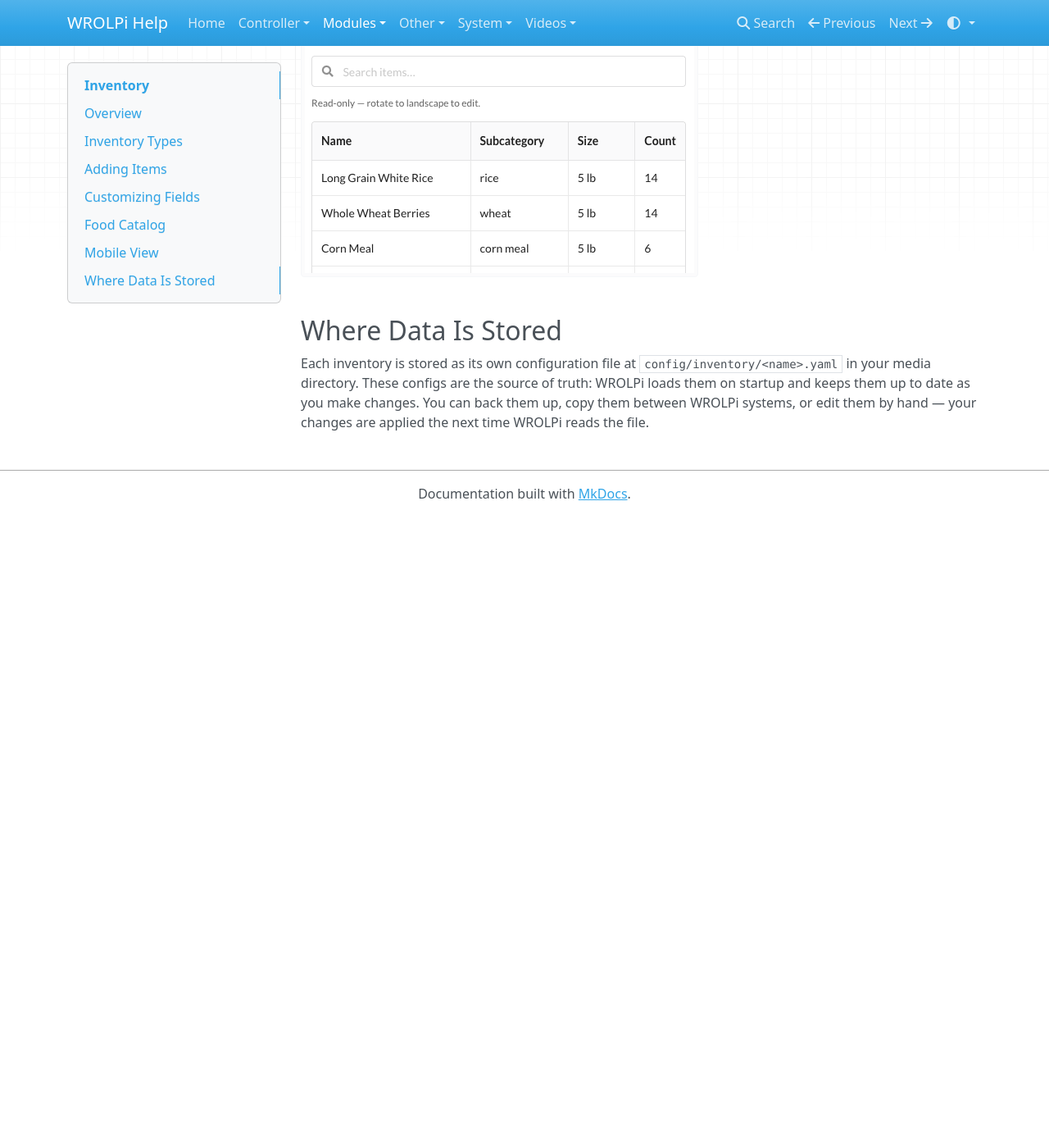
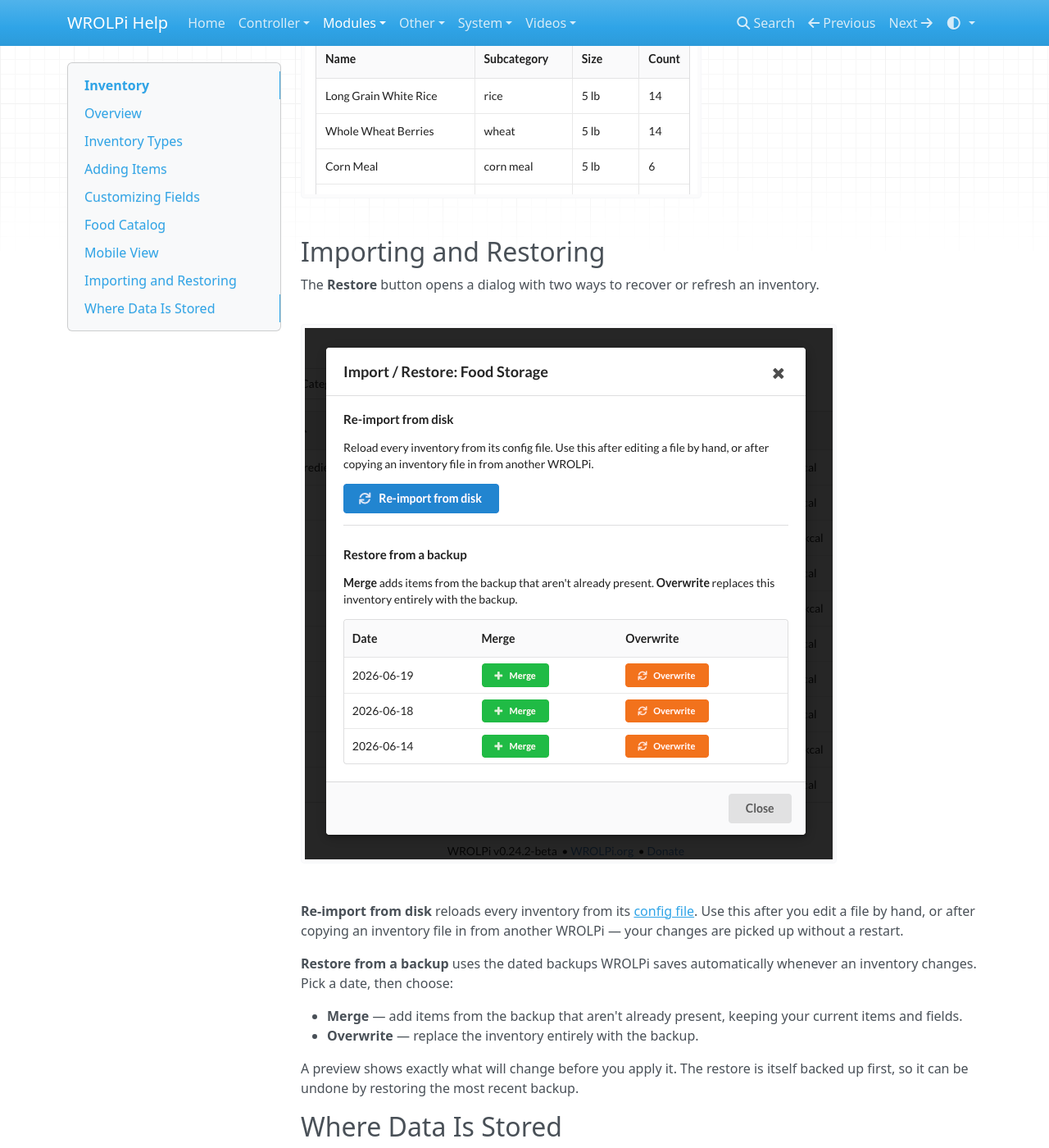
Before and after one commit to wrolpi/wrolpi-help, an MkDocs documentation site: the page built from docs/modules/inventory/index.md, in a window 1280 px wide and 1400 px high, scrolled down 5270 px. Shown: the whole window at 82% size. Built offline with MkDocs 1.6.1, drawn with Linux system fonts in a browser that asks for light colours; nearby versions of some CDN libraries; before the commit the page ends 5900 px from its top, so only the background shows below that; some of the changed text lies outside the part shown.

Commit message:
Updating inventory screenshots with Restore button.

```diff
--- a/docs/modules/inventory/index.md
+++ b/docs/modules/inventory/index.md
@@ -34,7 +34,8 @@
 
 Use the dropdown at the top of the page to switch between inventories. The buttons beside it let you rename the
 current inventory (the pencil), customize its [Fields](#customizing-fields), open the
-[Food Catalog](#food-catalog), or delete the inventory (the red trash button).
+[Food Catalog](#food-catalog), [import or restore](#importing-and-restoring) the inventory (the **Restore**
+button), or delete the inventory (the red trash button).
 
 ## Adding Items
 
@@ -118,6 +119,25 @@
 
 ![inventory-mobile.png](inventory-mobile.png)
 
+## Importing and Restoring
+
+The **Restore** button opens a dialog with two ways to recover or refresh an inventory.
+
+![inventory-restore.png](inventory-restore.png)
+
+**Re-import from disk** reloads every inventory from its [config file](#where-data-is-stored). Use this after you
+edit a file by hand, or after copying an inventory file in from another WROLPi — your changes are picked up without
+a restart.
+
+**Restore from a backup** uses the dated backups WROLPi saves automatically whenever an inventory changes. Pick a
+date, then choose:
+
+* **Merge** — add items from the backup that aren't already present, keeping your current items and fields.
+* **Overwrite** — replace the inventory entirely with the backup.
+
+A preview shows exactly what will change before you apply it. The restore is itself backed up first, so it can be
+undone by restoring the most recent backup.
+
 ## Where Data Is Stored
 
 Each inventory is stored as its own configuration file at `config/inventory/<name>.yaml` in your media directory.
```
Also changed, not shown: docs/modules/inventory/inventory-export.png, docs/modules/inventory/inventory-mobile.png, docs/modules/inventory/inventory-page.png, docs/modules/inventory/inventory-restore.png (added), docs/modules/inventory/inventory-summary.png, docs/modules/inventory/ration-estimate.png.
